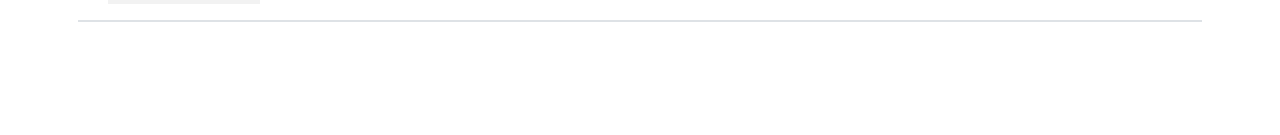
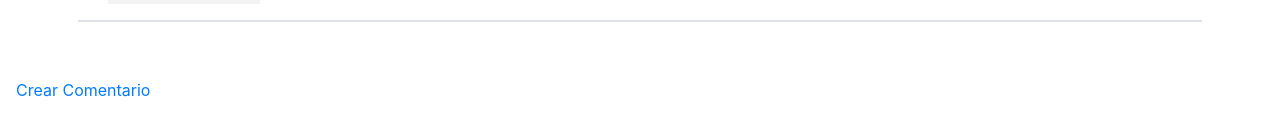
Before and after one commit to svargasv/comentario-list, an Angular app: page /comentarios/list in a window 1280 px wide. Shown: the part 355-490 px from the top of the page. Built offline with nearby package versions, Linux system fonts and the light colour scheme.

Commit message:
2 files modified

```diff
--- a/src/app/app-routing/app-routing.module.ts
+++ b/src/app/app-routing/app-routing.module.ts
@@ -16,14 +16,16 @@ const routes: Routes = [
       path: ':id',
       component: ComentarioDetailComponent,
       outlet: 'detail'
-    }
+    },
+    {
+    path:'add',
+    component:ComentarioCreateComponent,
+    outlet: 'create'
+  }
     ]
   },
 
-  {path:'add',
-  component:ComentarioCreateComponent,
-  outlet: 'create'
-  }
+
 
 ];
 @NgModule({
--- a/src/app/app.component.html
+++ b/src/app/app.component.html
@@ -12,3 +12,11 @@
 		</div>
 	</div>
 </div>
+
+<ul class="nav">
+	<li class="nav-item">
+		<a class="nav-link active"
+       routerLink="comentarios/add"
+       routerLinkActive="active">Crear Comentario</a>
+	</li>
+</ul>
```
